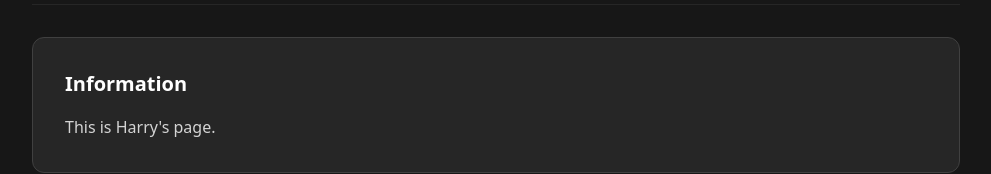
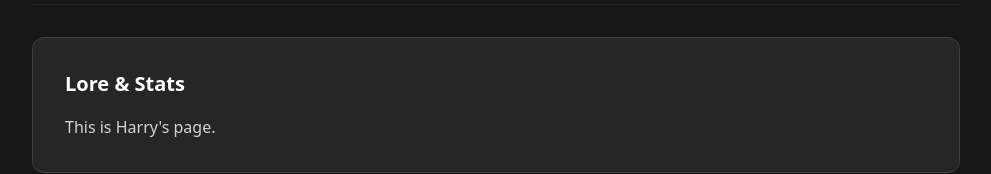
Before and after one commit to Spoodpants/potato-archives, a Next.js app: page /profile/harry in a window 1280 px wide. Shown: the part 210-384 px from the top of the page, without its empty margins (144-1135 px from the left). Built offline with nearby package versions, Linux system fonts and the light colour scheme.

Commit message:
Polishing before showing the group the first version.

```diff
--- a/app/profile/[id]/page.tsx
+++ b/app/profile/[id]/page.tsx
@@ -7,21 +7,26 @@ export default function ProfilePage() {
   const params = useParams();
   const id = params.id as string;
 
+  // Capitalize name for display
   const memberName = id ? id.charAt(0).toUpperCase() + id.slice(1) : 'Member';
 
   return (
+    <>
+      {/* Sets the browser tab title dynamically */}
+      <title>{`Potato Archives • ${memberName}`}</title>
+
       <main className="min-h-screen bg-neutral-900 text-neutral-100 p-6 md:p-12 max-w-5xl mx-auto space-y-8">
         {/* Back Button */}
         <Link
           href="/"
-        className="inline-block bg-neutral-800 hover:bg-neutral-700 border border-neutral-700 text-neutral-200 px-4 py-2 rounded-lg text-sm font-medium transition"
+          className="inline-block bg-neutral-800 hover:bg-neutral-700 border border-neutral-700 text-neutral-200 px-4 py-2 rounded-lg text-sm font-medium transition select-none"
         >
           ← Home
         </Link>
 
         {/* Header */}
         <header className="border-b border-neutral-800 pb-6 space-y-2">
-        <h1 className="text-4xl font-extrabold text-yellow-300">
+          <h1 className="text-4xl font-extrabold text-yellow-300 select-none">
             {memberName}'s Archive
           </h1>
           <p className="text-neutral-400">
@@ -31,11 +36,12 @@ export default function ProfilePage() {
 
         {/* Placeholder Content Area */}
         <section className="bg-neutral-800 border border-neutral-700 rounded-xl p-8 space-y-4">
-        <h2 className="text-xl font-semibold text-white">Information</h2>
+          <h2 className="text-xl font-semibold text-white">Lore & Stats</h2>
           <p className="text-neutral-300 leading-relaxed">
             This is {memberName}'s page.
           </p>
         </section>
       </main>
+    </>
   );
 }
```
Lines whose indentation alone changed are shown as unchanged.
